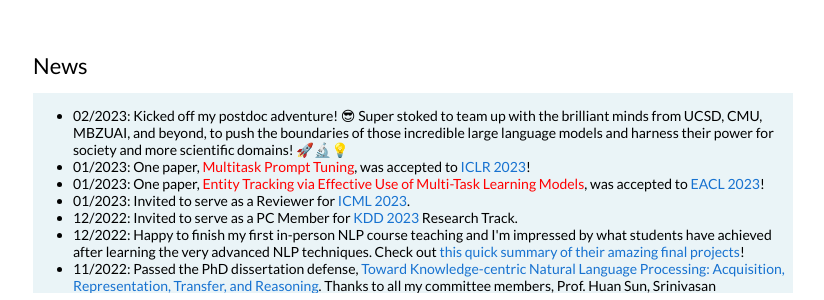
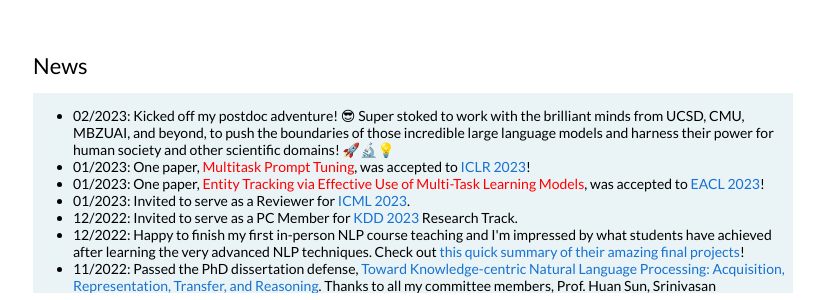
Before and after one commit to zhenwang9102/zhenwang9102.github.io, a Jekyll site: the page built from _posts/2019-06-02-venue.markdown, in a window 1280 px wide and 900 px high, scrolled down 646 px. Shown: the part 153-453 px from the top of the window, without its empty margins (227-1051 px from the left). Built offline with Jekyll 4.4.1, drawn with Linux system fonts in a browser that asks for light colours.

Commit message:
Update default.html

```diff
--- a/_layouts/default.html
+++ b/_layouts/default.html
@@ -100,7 +100,7 @@
               <div class="listbox">
                 <ul>
                   <li>
-                    02/2023: Kicked off my postdoc adventure! 😎 Super stoked to team up with the brilliant minds from UCSD, CMU, MBZUAI, and beyond, to  push the boundaries of those incredible large language models and harness their power for society and more scientific domains! 🚀🔬💡
+                    02/2023: Kicked off my postdoc adventure! 😎 Super stoked to work with the brilliant minds from UCSD, CMU, MBZUAI, and beyond, to  push the boundaries of those incredible large language models and harness their power for human society and other scientific domains! 🚀🔬💡
                   </li>
                   <li>
                     01/2023: One paper, <a href="https://openreview.net/forum?id=Nk2pDtuhTq" style="color:red">Multitask Prompt Tuning</a>, was accepted to <a href="https://iclr.cc/">ICLR 2023</a>!
```
